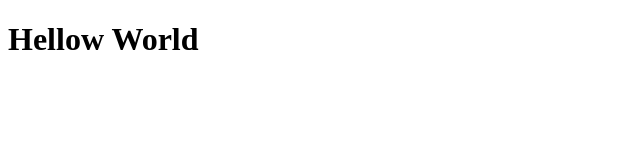
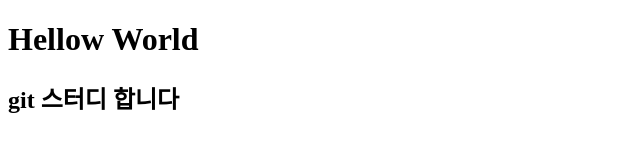
Before and after one commit to whyred10/test, a plain HTML site: page index.html in a window 1280 px wide. Shown: the whole page, without its empty margins (0-640 px from the left). Drawn offline with Linux system fonts and the light colour scheme.

Commit message:
h2 추가

```diff
--- a/index.html
+++ b/index.html
@@ -6,5 +6,7 @@
 </head>
 <body>
 	<h1>Hellow World</h1>
+
+	<h2>git 스터디 합니다</h2>
 </body>
 </html>
```
